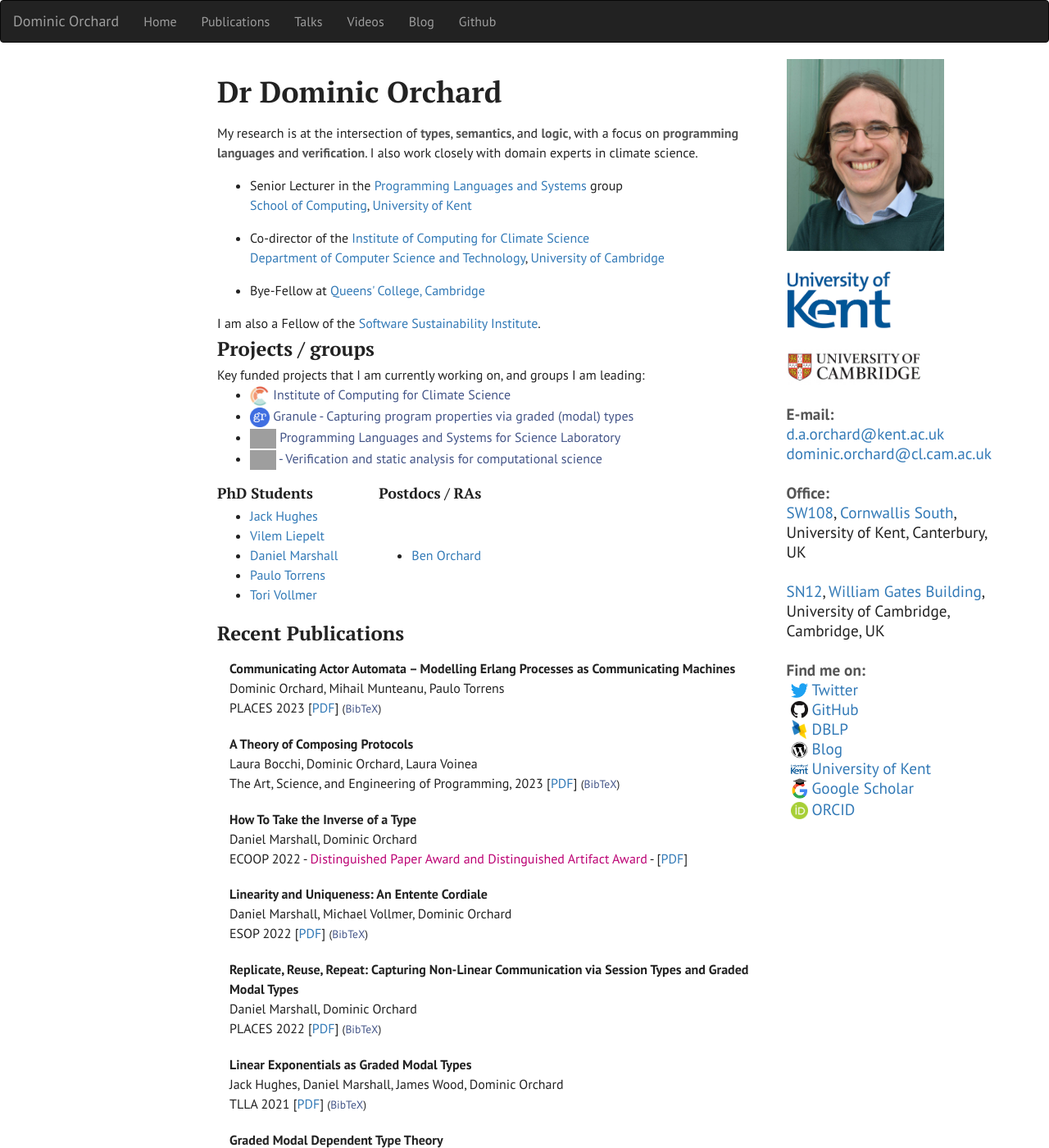
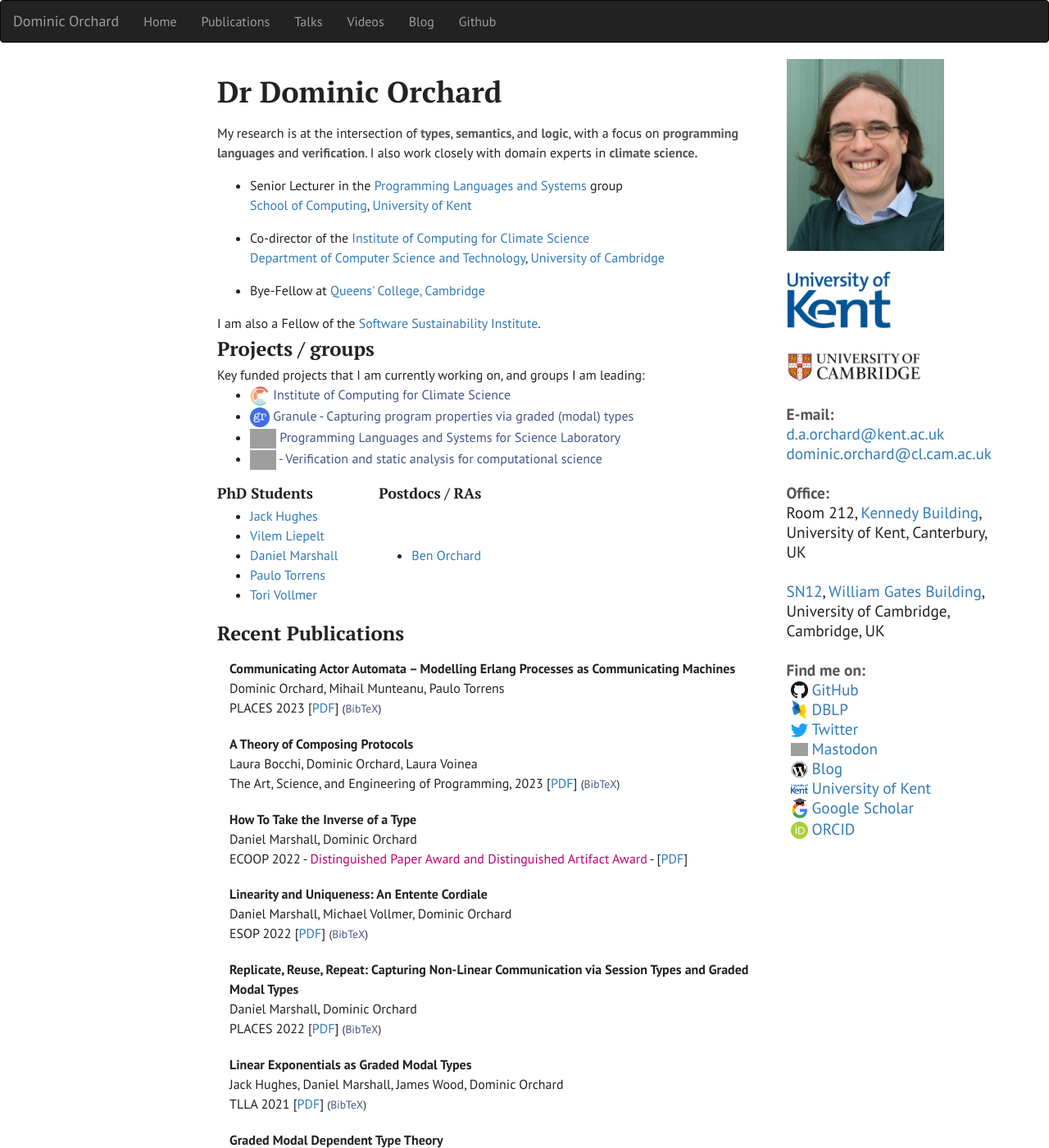
Before and after one commit to dorchard/dorchard.github.io, a Jekyll site: the page built from index.html, in a window 1280 px wide and 1400 px high. Shown: the whole window at 82% size. Built offline with Jekyll 4.4.1, drawn with Linux system fonts in a browser that asks for light colours; grey boxes are pictures that could not be loaded.

Commit message:
Update room and mastodon link

```diff
--- a/index.html
+++ b/index.html
@@ -15,7 +15,7 @@ sitemap:
   <h1 style='margin-bottom:0.5em;'>Dr Dominic Orchard</h1>
       My research is at the intersection of <strong>types</strong>, <strong>semantics</strong>,
   and <strong>logic</strong>, with a focus on <strong>programming languages</strong> and <strong>verification</strong>. I also work closely with domain experts
-  in climate science.<br />
+  in <strong>climate science.</strong><br />
   <ul class='front'>
     <li>Senior Lecturer in the
     <a href="https://research.kent.ac.uk/programming-languages-systems/">Programming Languages and Systems</a> group<br />
@@ -155,12 +155,13 @@ sitemap:
     <strong>E-mail: </strong><br />
     <a href="mailto:d.a.orchard@kent.ac.uk">d.a.orchard@kent.<!-- -->ac.uk</a><br />
     <a href="mailto:dominic.orchard@cl.cam.ac.uk">dominic.orchard@cl.cam<!-- -->.ac.uk</a><br /><br />
-      <strong>Office:</strong><br/> <a href="https://www.cs.kent.ac.uk/rooms/SW108.gif">SW108</a>, <a href="https://www.google.com/maps/place/Cornwallis+South+%26+South+West,+Canterbury+CT2+7NF/@51.2986354,1.068569,17z/data=!4m5!3m4!1s0x47decba7c6b71b0b:0xe2453d348bfa18a1!8m2!3d51.2985461!4d1.0701504?hl=en">Cornwallis South</a>, University of Kent, Canterbury, UK<br /><br />
+      <strong>Office:</strong><br/>Room 212, <a href="https://goo.gl/maps/XXn2ZgMT1tWDsMrC8">Kennedy Building</a>, University of Kent, Canterbury, UK<br /><br />
       <a href="https://www.cl.cam.ac.uk/research/dtg/openroommap/static/?h=SN12">SN12</a>, <a href="https://www.google.com/maps/place/William+Gates+Building,+15+JJ+Thomson+Ave,+Cambridge+CB3+0FD/@52.2109006,0.0916506,17z/data=!3m1!4b1!4m5!3m4!1s0x47d8774a3fdc414b:0xe98fb897497ce850!8m2!3d52.2109006!4d0.0916506?hl=en">William Gates Building</a>, University of Cambridge, Cambridge, UK<br /><br />
       <strong>Find me on: </strong><br />
+    <span><a href="http://github.com/dorchard"><img src="images/github-thumb.png" />GitHub</a></span><br />
+    <span><a href="https://dblp.org/pid/12/7603.html"><img src="images/dblp-thumb.png"/>DBLP</a></span><br />
     <span><a href="http://twitter.com/dorchard"><img src="images/twitter-thumb.png"/>Twitter</a></span><br />
-    <span><a href="http://github.com/dorchard"><img src="images/github-thumb.png" />GitHub</a></span><br />
-    <span><a href="https://dblp.org/pid/12/7603.html"><img src="images/dblp-thumb.png"/>DBLP </a></span><br />
+    <span><a href="https://types.pl/@dorchard"><img src="images/mastodon-thumb.png">Mastodon</a></span><br />
     <span><a href="https://dorchard.blog"><img src="images/wordpress-thumb.png"/>Blog</a></span><br />
     <span><a href="https://www.kent.ac.uk/computing/people/3074/orchard-dominic"><img src="images/kent-thumb.png" />University of Kent</a></span><br />
     <span><a href="https://scholar.google.com/citations?user=vEsF_IwAAAAJ&hl=en&oi=ao"><img src="images/google-scholar-thumb.png"/>Google Scholar</a></span><br />
```
